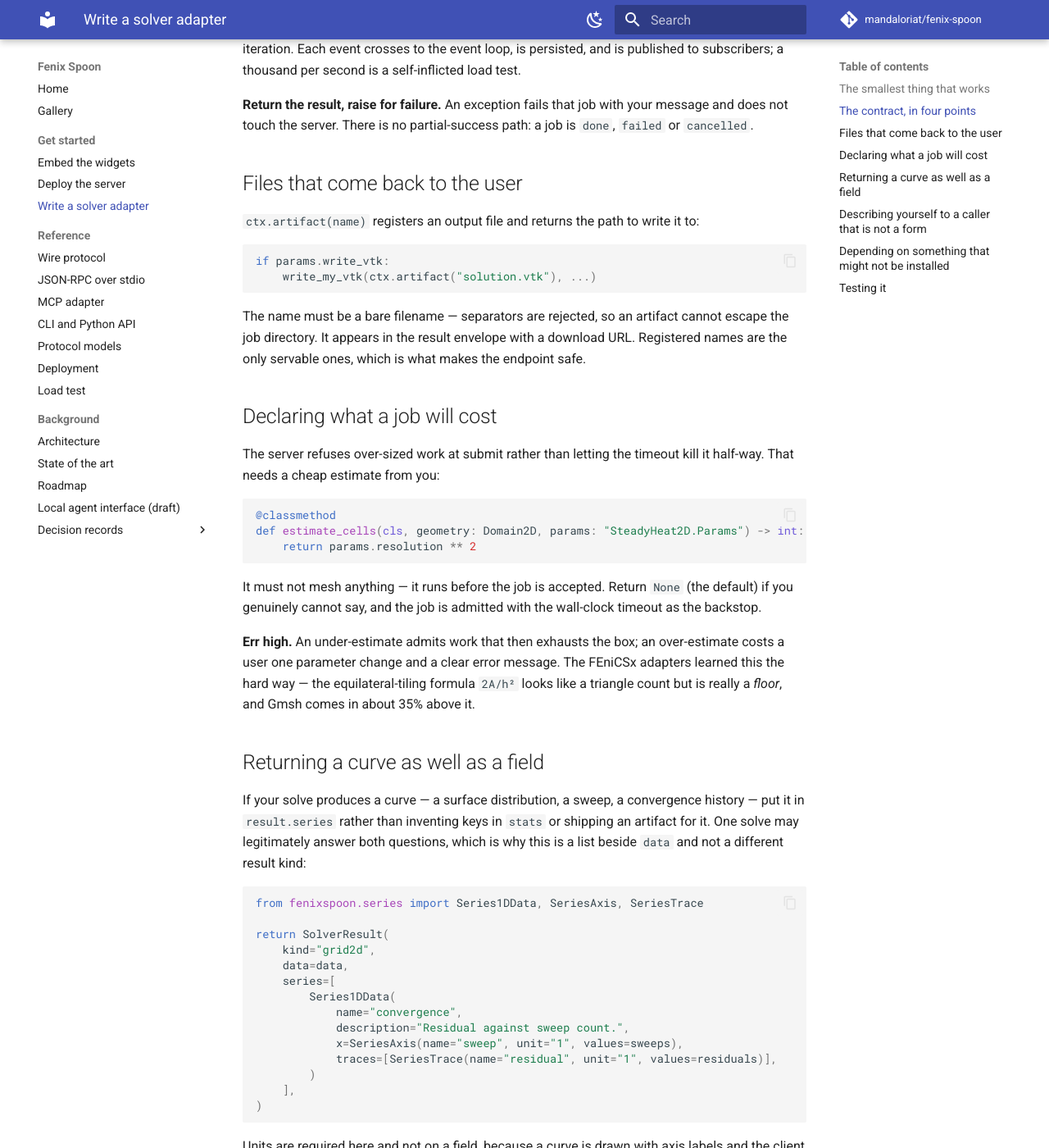
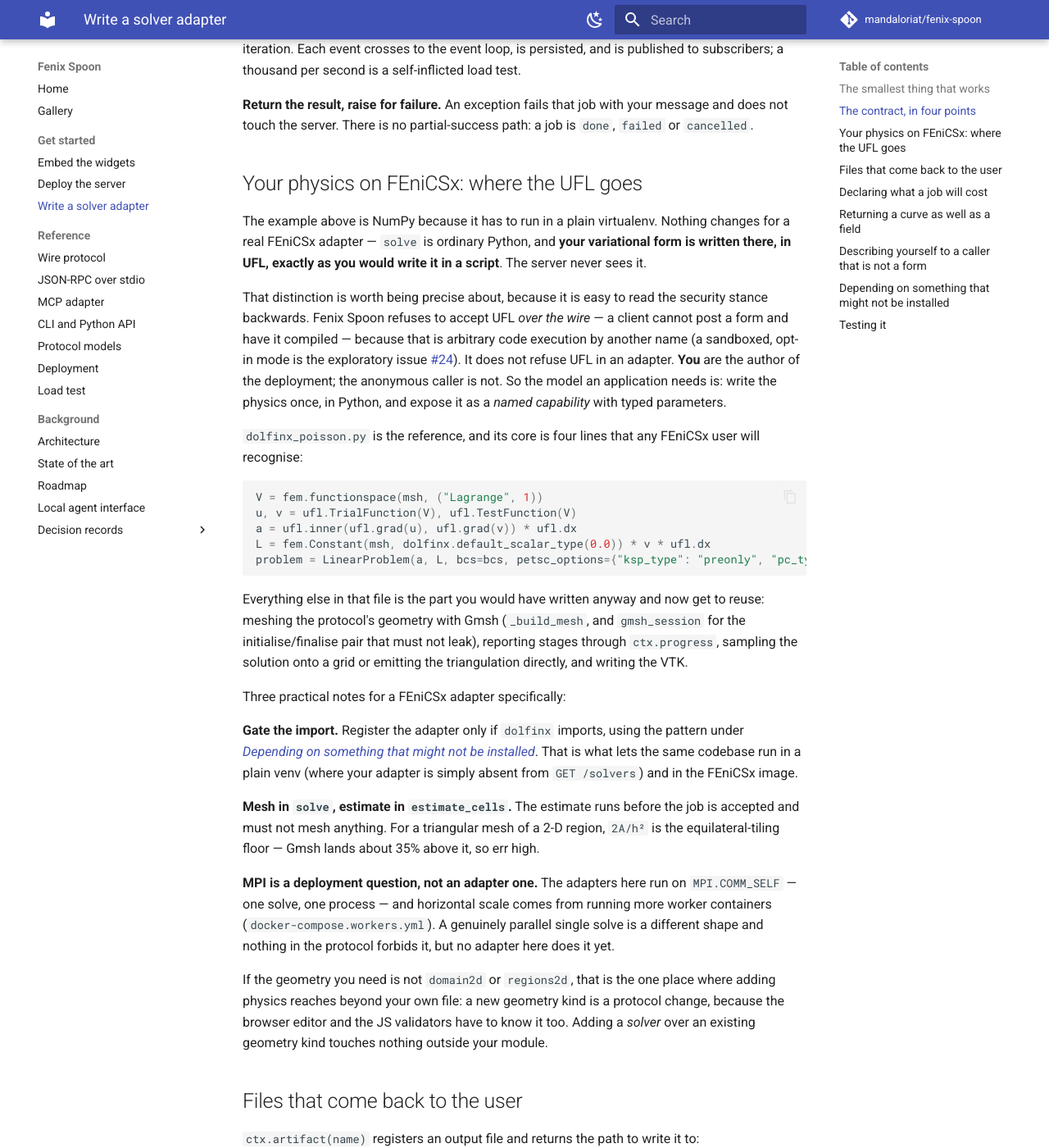
Before and after one commit to mandaloriat/fenix-spoon, an MkDocs documentation site: the page built from docs/start-write-a-solver.md, in a window 1280 px wide and 1400 px high, scrolled down 1608 px. Shown: the whole window at 82% size. Built offline with MkDocs 1.6.1 and Material for MkDocs 9.7.7, drawn with Linux system fonts in a browser that asks for light colours; comment, search, counter and statistics services are not loaded.

Commit message:
Docs: catch up the README table, and say where a FEniCSx adapter's UFL goes
Three fixes, all found by re-reading rather than by a test:

- The README's "What's in the box" table stopped at the result cache. The prose
  above it described the five transports; the table — the part people actually
  read — had no row for JSON-RPC, MCP, the CLI and Python API, studies, or the
  conformance suite. Added, and the status line now says M2.5 is done.

- The site nav still called the local-agent-interface document a draft, while
  the document itself opens by saying M2.5 is complete. The nav label was the
  half I forgot to change.

- The solver guide never said where a variational form goes, which makes the
  "no UFL over the wire" rule easy to read backwards — as if an application
  author could not add physics. They can: `solve` is ordinary Python and the
  form is written there. The new section shows the five lines at the centre of
  `dolfinx_poisson.py`, then the three things specific to a FEniCSx adapter
  (gate the import, estimate without meshing, MPI is a deployment question),
  and names the one case that does reach past your own module: a new geometry
  kind, because the browser editor and the JS validators must know it too.

Co-Authored-By: Claude Opus 5 <noreply@anthropic.com>
Claude-Session: https://claude.ai/code/session_01GzfrQFf5bC6tQ7riTki67N

````diff
--- a/docs/start-write-a-solver.md
+++ b/docs/start-write-a-solver.md
@@ -76,6 +76,58 @@ to subscribers; a thousand per second is a self-inflicted load test.
 **Return the result, raise for failure.** An exception fails that job with your message
 and does not touch the server. There is no partial-success path: a job is `done`,
 `failed` or `cancelled`.
+
+## Your physics on FEniCSx: where the UFL goes
+
+The example above is NumPy because it has to run in a plain virtualenv. Nothing changes for a
+real FEniCSx adapter — `solve` is ordinary Python, and **your variational form is written
+there, in UFL, exactly as you would write it in a script**. The server never sees it.
+
+That distinction is worth being precise about, because it is easy to read the security stance
+backwards. Fenix Spoon refuses to accept UFL *over the wire* — a client cannot post a form and
+have it compiled — because that is arbitrary code execution by another name (a sandboxed,
+opt-in mode is the exploratory issue
+[#24](https://github.com/mandaloriat/fenix-spoon/issues/24)). It does not refuse UFL in an
+adapter. **You** are the author of the deployment; the anonymous caller is not. So the model an
+application needs is: write the physics once, in Python, and expose it as a *named capability*
+with typed parameters.
+
+`dolfinx_poisson.py` is the reference, and its core is four lines that any FEniCSx user will
+recognise:
+
+```python
+V = fem.functionspace(msh, ("Lagrange", 1))
+u, v = ufl.TrialFunction(V), ufl.TestFunction(V)
+a = ufl.inner(ufl.grad(u), ufl.grad(v)) * ufl.dx
+L = fem.Constant(msh, dolfinx.default_scalar_type(0.0)) * v * ufl.dx
+problem = LinearProblem(a, L, bcs=bcs, petsc_options={"ksp_type": "preonly", "pc_type": "lu"})
+```
+
+Everything else in that file is the part you would have written anyway and now get to reuse:
+meshing the protocol's geometry with Gmsh (`_build_mesh`, and `gmsh_session` for the
+initialise/finalise pair that must not leak), reporting stages through `ctx.progress`, sampling
+the solution onto a grid or emitting the triangulation directly, and writing the VTK.
+
+Three practical notes for a FEniCSx adapter specifically:
+
+**Gate the import.** Register the adapter only if `dolfinx` imports, using the pattern under
+[*Depending on something that might not be installed*](#depending-on-something-that-might-not-be-installed).
+That is what lets the same codebase run in a plain venv (where your adapter is simply absent
+from `GET /solvers`) and in the FEniCSx image.
+
+**Mesh in `solve`, estimate in `estimate_cells`.** The estimate runs before the job is
+accepted and must not mesh anything. For a triangular mesh of a 2-D region, `2A/h²` is the
+equilateral-tiling floor — Gmsh lands about 35% above it, so err high.
+
+**MPI is a deployment question, not an adapter one.** The adapters here run on
+`MPI.COMM_SELF` — one solve, one process — and horizontal scale comes from running more
+worker containers (`docker-compose.workers.yml`). A genuinely parallel single solve is a
+different shape and nothing in the protocol forbids it, but no adapter here does it yet.
+
+If the geometry you need is not `domain2d` or `regions2d`, that is the one place where adding
+physics reaches beyond your own file: a new geometry kind is a protocol change, because the
+browser editor and the JS validators have to know it too. Adding a *solver* over an existing
+geometry kind touches nothing outside your module.
 
 ## Files that come back to the user
 
--- a/mkdocs.yml
+++ b/mkdocs.yml
@@ -62,7 +62,7 @@ nav:
       - Architecture: 02-architecture.md
       - State of the art: 01-state-of-the-art.md
       - Roadmap: 03-roadmap.md
-      - Local agent interface (draft): 07-local-agent-interface.md
+      - Local agent interface: 07-local-agent-interface.md
       - Decision records:
           - Index: adr/index.md
           - 0001 — An explorable viewer: adr/0001-explorable-viewer.md
````
Also changed, not shown: README.md (+6 -1 lines).
